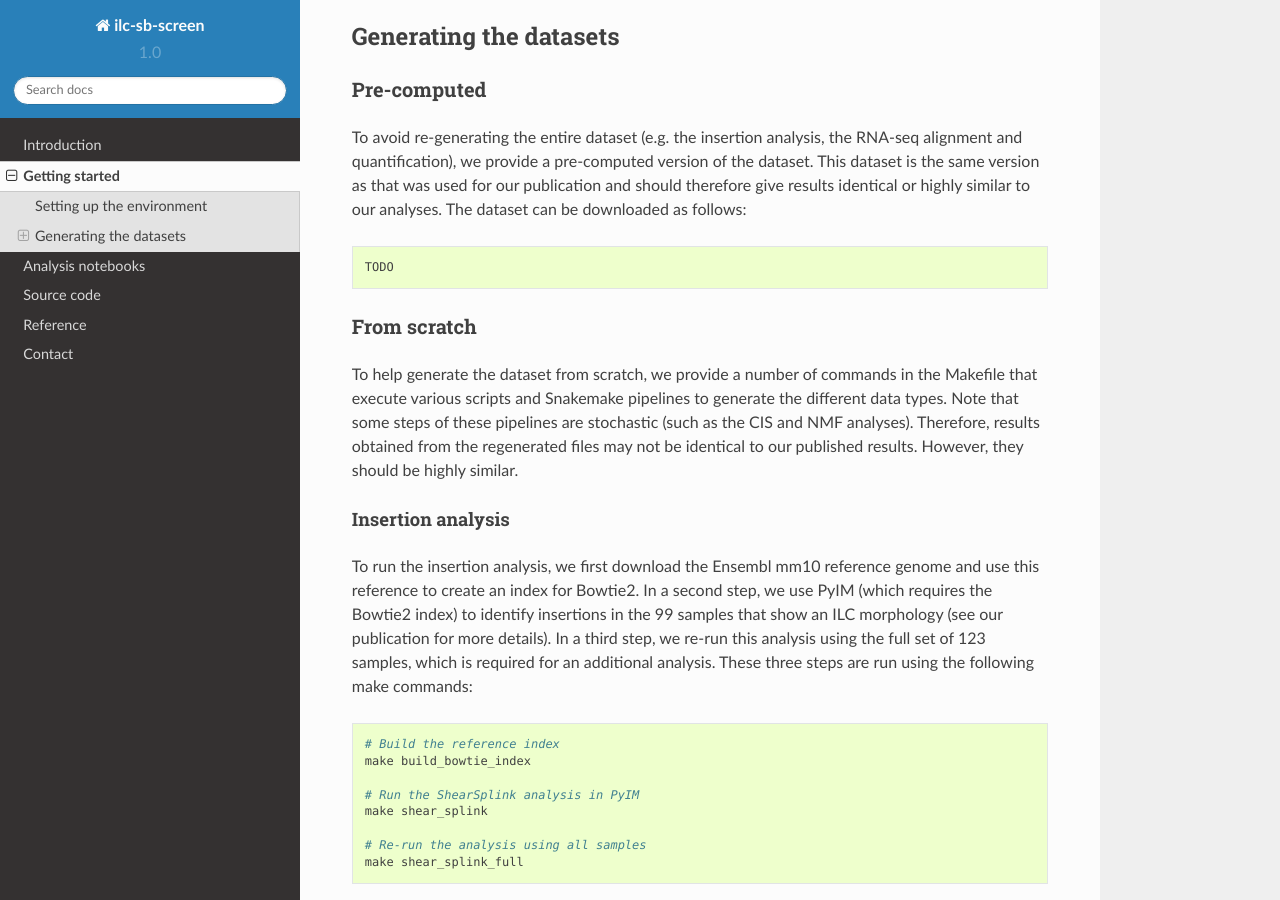
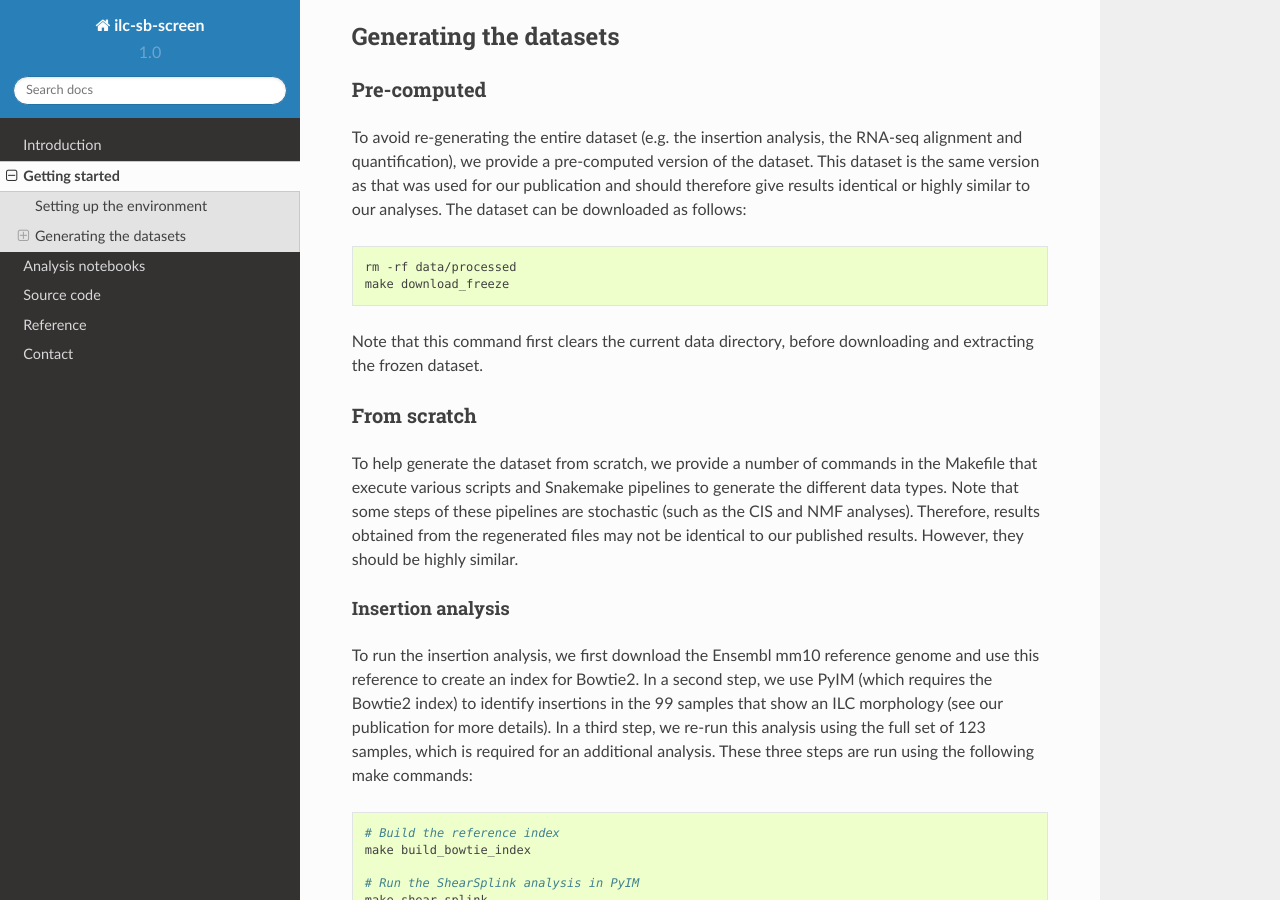
Before and after one commit to jrderuiter/ilc-sb-screen, a Sphinx documentation site: the page built from docs/getting-started.rst, in a window 1280 px wide and 900 px high, scrolled down 473 px. Built offline with Sphinx 7.4.7 and the Read the Docs theme 2.0.0, drawn with Linux system fonts in a browser that asks for light colours.

Commit message:
Added freeze description to docs.

```diff
--- a/docs/getting-started.rst
+++ b/docs/getting-started.rst
@@ -36,7 +36,11 @@ to our analyses. The dataset can be downloaded as follows:
 
 .. code-block:: bash
 
-    TODO
+    rm -rf data/processed
+    make download_freeze
+
+Note that this command first clears the current data directory, before
+downloading and extracting the frozen dataset.
 
 From scratch
 ------------
```
